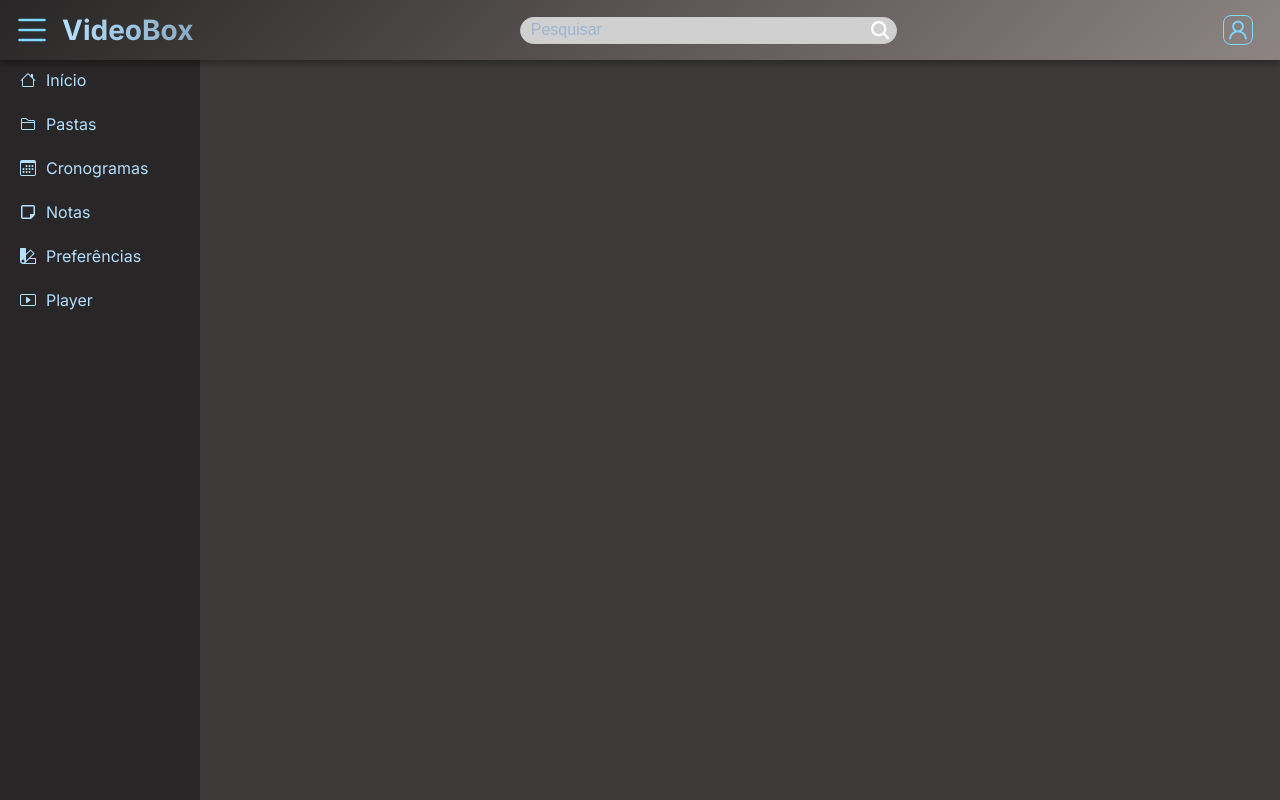
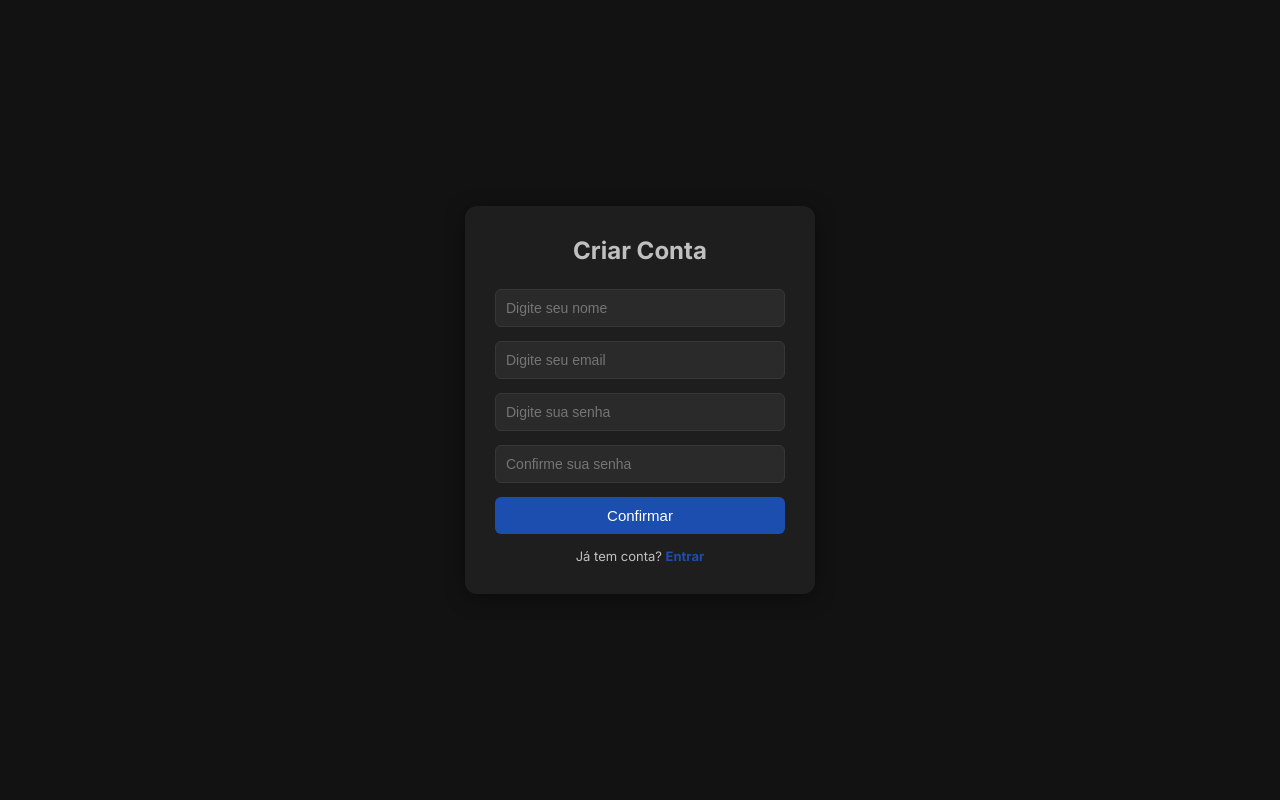
Before and after one commit to thiagoss2000/VideoBox_APP, a React (Vite) app: page /signup in a window 1280 px wide. Built offline with nearby package versions, Linux system fonts and the light colour scheme; no server answers.

Commit message:
create/remove_account

```diff
--- a/src/App.jsx
+++ b/src/App.jsx
@@ -1,10 +1,11 @@
 import Header from "./components/header/Header";
 import Sidebar from "./components/sidebar/Sidebar";
 import MainContent from "./components/main/MainContent";
-import Login from "./pages/login/Login";
 import { BrowserRouter as Router, Routes, Route } from "react-router-dom";
 import styled from "styled-components";
 import { useState } from "react";
+import Signup from "./pages/login/Signup";
+import Signin from "./pages/login/Signin";
 
 export default function App() {
     const [collapsed, setCollapsed] = useState(false);
@@ -21,7 +22,8 @@ export default function App() {
 					<MainContent />
 				</div>
 			</>} />
-			<Route path="/login" element={<Login />} />
+			<Route path="/signin" element={<Signin />} />
+			<Route path="/signup" element={<Signup />} />
 		</Routes>
 		</Router>
 
--- a/src/components/header/Header.jsx
+++ b/src/components/header/Header.jsx
@@ -4,11 +4,11 @@ import { AiOutlineUser } from "react-icons/ai";
 import { BsList } from "react-icons/bs";
 import { TbLogout } from "react-icons/tb";
 import { IoSearch } from "react-icons/io5";
-import { Style_header } from "./styles"
+import { Style_header } from "./styles";
 import { getSearch } from "../../api/timelineApi";
+import api from "../../api/api"; // já deve ter configurado axios
 
-export default function Header({setCollapsed, collapsed}) {
-
+export default function Header({ setCollapsed, collapsed }) {
   const [hide_element, setHide_element] = useState(true);
   const [searchText, setSearchText] = useState("");
 
@@ -19,12 +19,42 @@ export default function Header({setCollapsed, collapsed}) {
     const confirmLogout = window.confirm("Deseja realmente sair?");
     if (confirmLogout) {
       localStorage.removeItem("token");
-			navigate("/login", { replace: true });
+      localStorage.removeItem("username");
+      navigate("/signin", { replace: true });
+    }
+  };
+
+  const handleDeleteAccount = async () => {
+    const confirmDelete = window.confirm(
+      "⚠️ Tem certeza que deseja excluir sua conta? Essa ação não poderá ser desfeita."
+    );
+    if (!confirmDelete) return;
+
+    try {
+      const token = localStorage.getItem("token");
+      if (!token) {
+        alert("Token não encontrado. Faça login novamente.");
+        return;
+      }
+
+      await api.delete("/account", {
+        headers: { token: `Bearer ${token}` }
+      });
+
+      // limpa dados locais
+      localStorage.removeItem("token");
+      localStorage.removeItem("username");
+
+      alert("Conta excluída com sucesso.");
+      navigate("/signup", { replace: true });
+    } catch (err) {
+      console.error("Erro ao excluir conta:", err);
+      alert("Erro ao excluir conta. Tente novamente.");
     }
   };
 
   const navHome = () => {
-		navigate("/login", { replace: true });
+    navigate("/", { replace: true });
   };
 
   const handleSearch = async () => {
@@ -51,11 +81,10 @@ export default function Header({setCollapsed, collapsed}) {
   return (
     <Style_header>
       <div className="left menu">
-			<BsList className='icon' onClick={() => setCollapsed(!collapsed)}/>
-			<h1
-				className="text-xl font-bold"
-				onClick={navHome}
-			>VideoBox</h1>
+        <BsList className="icon" onClick={() => setCollapsed(!collapsed)} />
+        <h1 className="text-xl font-bold" onClick={navHome}>
+          VideoBox
+        </h1>
       </div>
       <div className="searchBox">
         <input
@@ -64,19 +93,29 @@ export default function Header({setCollapsed, collapsed}) {
           onChange={(e) => setSearchText(e.target.value)}
           onKeyDown={handleEnter}
         ></input>
-			<IoSearch className="searchIcon" onClick={handleSearch}/>
+        <IoSearch className="searchIcon" onClick={handleSearch} />
       </div>
-		<button className='user' onClick={() => setHide_element(!hide_element)}>
+      <button className="user" onClick={() => setHide_element(!hide_element)}>
         <AiOutlineUser className="icon" />
       </button>
       <div className={`user_settings ${hide_element ? "hide_element" : ""}`}>
-			<div className='parting part_up'>
+        <div className="parting part_up">
           <h3>{username}</h3>
-			<button className='logout' onClick={handleLogout}><TbLogout />Sair</button>
+          <button className="logout" onClick={handleLogout}>
+            <TbLogout /> Sair
+          </button>
         </div>
-			<div className='parting'></div>
-			<div className='parting'></div>
-			<div className='parting'></div>
+        <div className="parting">
+          <button
+            className="deleteAccount"
+            style={{ color: "red", fontWeight: "bold" }}
+            onClick={handleDeleteAccount}
+          >
+            ❌ Excluir conta
+          </button>
+        </div>
+        <div className="parting"></div>
+        <div className="parting"></div>
       </div>
     </Style_header>
   );
--- a/src/components/header/styles.js
+++ b/src/components/header/styles.js
@@ -122,4 +122,16 @@ export const Style_header = styled.header`
         border-radius: 5px;
         cursor: pointer;
     }
+
+    .deleteAccount {
+        height: 80%;
+        display: flex;
+        align-items: center;
+        justify-content: space-between;
+        padding-inline: 5px;
+        background-color: transparent;
+        border: 1px solid #808080;
+        border-radius: 5px;
+        cursor: pointer;
+    }
 `;
--- a/src/pages/folders/Folder.jsx
+++ b/src/pages/folders/Folder.jsx
@@ -177,16 +177,22 @@ export default function FoldersPage() {
 
     if (loading) return <p style={{ textAlign: "center" }}>Carregando pastas...</p>
     if (error) return <p style={{ textAlign: "center", color: "red" }}>{error}</p>
-    if (folders.length === 0) return <p style={{ textAlign: "center" }}>Nenhuma pasta encontrada.</p>
 
     return (
         <>
         <AddButton onClick={() => setModalNewOpen(true)}>+ Nova Pasta</AddButton>
-        <AddButton onClick={() => setActiveEdit(!activeEdit)}>{activeEdit ? "Voltar" : "Editar"}</AddButton>
+        {folders.length > 0 && (
+        <AddButton onClick={() => setActiveEdit(!activeEdit)}>
+            {activeEdit ? "Voltar" : "Editar"}
+        </AddButton>
+        )}
 
+        {folders.length === 0 ? (
+        <p style={{ textAlign: "center" }}>Nenhuma pasta encontrada.</p>
+        ) : (
         <FoldersContainer>
             <FolderList
-            activeEdit = {activeEdit}
+            activeEdit={activeEdit}
             folders={folders}
             folderName={selectedFolder?.name}
             onSelect={setSelectedFolder}
@@ -202,11 +208,12 @@ export default function FoldersPage() {
             onEditDays={handleOpenDaysModal}
             />
         </FoldersContainer>
+        )}
 
         {selectedFolder?.videos?.length > 0 && (
         <VideosContainer>
             <VideoList
-                activeEdit = {activeEdit}
+            activeEdit={activeEdit}
             videos={selectedFolder.videos}
             folderName={selectedFolder.name}
             onPlay={handlePlayVideo}
--- a/src/pages/home/Home.jsx
+++ b/src/pages/home/Home.jsx
@@ -26,6 +26,7 @@ export default function Home() {
         setError("");
         } catch (err) {
         setError("Erro ao carregar vídeos.");
+        console.error(err)
         } finally {
         setLoading(false);
         }
@@ -57,7 +58,7 @@ export default function Home() {
                 }
             >
                 <div className="thumbnail">
-                <img src={video.thumbnails?.medium?.url || ""} alt={video.title} />
+                <img src={video.thumbnails?.high?.url || ""} alt={video.title} />
                 </div>
                 <div className="info">
                 <h4>{video.title}</h4>
--- a/src/pages/login/Login.jsx
+++ b/src/pages/login/Signin.jsx
@@ -1,8 +1,9 @@
 import { useState, useEffect } from "react";
 import { useNavigate } from "react-router-dom";
 import api from "../../api/api";
+import { AuthContainer, AuthBox } from "./styles";
 
-export default function Login() {
+export default function Signin() {
 	const navigate = useNavigate();
 	const [email, setEmail] = useState("");
 	const [password, setPassword] = useState("");
@@ -13,16 +14,15 @@ export default function Login() {
 		if (token) navigate("/", { replace: true });
 	}, [navigate]);
 
-	const handleLogin = async () => {
+	const handleSignin = async () => {
 		setError("");
 		try {
 		const res = await api.post("/sign-in", { email, password });
 
 		if (res.status === 200) {
-			const { token } = res.data; // token recebido
-			const username = email.split("@")[0];   // nome de usuario email
+			const { token, user_name } = res.data; // token recebido
 			localStorage.setItem("token", token);
-			localStorage.setItem("username", username);
+			localStorage.setItem("username", user_name);
 			navigate("/", { replace: true });
 		}
 		} catch (err) {
@@ -37,7 +37,8 @@ export default function Login() {
 	};
 
 	return (
-		<div style={{ display: "flex", flexDirection: "column", gap: "10px", maxWidth: "300px", margin: "auto" }}>
+		<AuthContainer>
+		<AuthBox>
 			<h1>Login</h1>
 			<input
 				type="email"
@@ -52,7 +53,12 @@ export default function Login() {
 				onChange={(e) => setPassword(e.target.value)}
 			/>
 			{error && <p style={{ color: "red" }}>{error}</p>}
-		<button onClick={handleLogin}>Entrar</button>
-		</div>
+			<button onClick={handleSignin}>Entrar</button>
+			<p className="redirect">
+				Não tem conta?{" "}
+				<span onClick={() => navigate("/signup")}>Cadastrar</span>
+			</p>
+		</AuthBox>
+		</AuthContainer>
 	);
 }
--- /dev/null
+++ b/src/pages/login/Signup.jsx
@@ -0,0 +1,84 @@
+import { useState, useEffect } from "react";
+import { useNavigate } from "react-router-dom";
+import api from "../../api/api";
+import { AuthContainer, AuthBox } from "./styles";
+
+export default function Signup() {
+	const navigate = useNavigate();
+	const [name, setName] = useState("");
+	const [email, setEmail] = useState("");
+	const [password, setPassword] = useState("");
+	const [confirmPassword, setConfirmPassword] = useState("");
+	const [error, setError] = useState("");
+
+	useEffect(() => {
+		const token = localStorage.getItem("token");
+		if (token) navigate("/", { replace: true });
+	}, [navigate]);
+
+	const handleSignup = async () => {
+		setError("");
+		try {
+		const res = await api.post("/sign-up", {
+			name,
+			email,
+			password,
+			confirmPassword,
+		});
+
+		if (res.status === 201) {
+			navigate("/signin", { replace: true });
+		}
+		} catch (err) {
+		if (err.response) {
+			if (err.response.status === 409) setError("Usuário já cadastrado");
+			else if (err.response.status === 422) setError("Dados inválidos");
+			else setError("Erro inesperado");
+		} else {
+			setError("Erro de conexão");
+		}
+		}
+	};
+
+	return (
+		<AuthContainer>
+		<AuthBox>
+			<h1>Criar Conta</h1>
+
+			<input
+			type="text"
+			placeholder="Digite seu nome"
+			value={name}
+			onChange={(e) => setName(e.target.value)}
+			/>
+			<input
+			type="email"
+			placeholder="Digite seu email"
+			value={email}
+			onChange={(e) => setEmail(e.target.value)}
+			/>
+			<input
+			type="password"
+			placeholder="Digite sua senha"
+			value={password}
+			onChange={(e) => setPassword(e.target.value)}
+			/>
+			<input
+			type="password"
+			placeholder="Confirme sua senha"
+			value={confirmPassword}
+			onChange={(e) => setConfirmPassword(e.target.value)}
+			/>
+
+			{error && <p className="error">{error}</p>}
+
+			<button onClick={handleSignup}>Confirmar</button>
+
+			<p className="redirect">
+			Já tem conta?{" "}
+			<span onClick={() => navigate("/signin")}>Entrar</span>
+			</p>
+		</AuthBox>
+		</AuthContainer>
+	);
+}
--- /dev/null
+++ b/src/pages/login/styles.js
@@ -0,0 +1,79 @@
+import styled from "styled-components";
+
+export const AuthContainer = styled.div`
+	width: 100%;
+	height: 100vh;
+	background: #121212;
+	display: flex;
+	justify-content: center;
+	align-items: center;
+`;
+
+export const AuthBox = styled.div`
+	background: #1e1e1e;
+	padding: 30px;
+	border-radius: 12px;
+	width: 100%;
+	max-width: 350px;
+	display: flex;
+	flex-direction: column;
+	gap: 14px;
+	box-shadow: 0px 4px 20px rgba(0, 0, 0, 0.4);
+
+	h1 {
+		text-align: center;
+		color: #c0c0c0;
+		margin-bottom: 10px;
+	}
+
+	input {
+		padding: 10px;
+		border-radius: 6px;
+		border: 1px solid #373737;
+		background: #2a2a2a;
+		color: #fff;
+		font-size: 14px;
+
+		&:focus {
+		outline: none;
+		border: 1px solid #1b4eae;
+		}
+	}
+
+	button {
+		background: #1b4eae;
+		color: #fff;
+		border: none;
+		padding: 10px;
+		border-radius: 6px;
+		font-size: 15px;
+		cursor: pointer;
+		transition: 0.2s;
+
+		&:hover {
+		opacity: 0.9;
+		}
+	}
+
+	.error {
+		color: red;
+		font-size: 13px;
+		text-align: center;
+	}
+
+	.redirect {
+		color: #c0c0c0;
+		font-size: 13px;
+		text-align: center;
+
+		span {
+		color: #1b4eae;
+		cursor: pointer;
+		font-weight: bold;
+
+		&:hover {
+			text-decoration: underline;
+		}
+		}
+	}
+`;
--- a/src/pages/preferences/Preferences.jsx
+++ b/src/pages/preferences/Preferences.jsx
@@ -1,6 +1,6 @@
 import { useEffect, useState } from "react";
-import styled from "styled-components";
 import { getPreferences, updatePreferences } from "../../api/preferences";
+import { PreferencesContainer, InterestThemes, BlockChannels, ModalOverlay, ModalContent, Buttons, ModalButton } from "./styles";
 
 export default function Preferences() {
 	const [preferences, setPreferences] = useState(null);
@@ -89,118 +89,16 @@ export default function Preferences() {
 		{/* Modal de confirmação */}
 		{showModal && (
 			<ModalOverlay>
-          <ModalBox>
-            <p>Tem certeza que deseja remover <strong>{themeToRemove}</strong>?</p>
-            <div className="actions">
-              <button onClick={handleConfirmRemove} className="confirm">Sim</button>
-              <button onClick={() => setShowModal(false)} className="cancel">Cancelar</button>
-            </div>
-          </ModalBox>
+			<ModalContent>
+				<h3>Excluir Tema</h3>
+				<p>Tem certeza que deseja remover "{themeToRemove}"?</p>
+				<Buttons>
+				<ModalButton onClick={handleConfirmRemove} className="confirm">Sim</ModalButton>
+				<ModalButton onClick={() => setShowModal(false)} className="cancel">Cancelar</ModalButton>
+				</Buttons>
+			</ModalContent>
 			</ModalOverlay>
 		)}
 		</PreferencesContainer>
 	);
 }
-
-const PreferencesContainer = styled.nav`
-  width: 100%;
-  height: 100%;
-  display: flex;
-  justify-content: space-evenly;
-  align-items: center;
-  color: #c0c0c0;
-  h4 {
-    position: absolute;
-    top: -30px;
-  }
-`;
-
-const InterestThemes = styled.nav`
-  width: 55%;
-  height: 85%;
-  border: solid 1px black;
-  padding: 10px;
-  position: relative;
-
-  .interestSearch {
-    display: flex;
-    gap: 8px;
-    margin-bottom: 15px;
-  }
-
-  .themesList {
-    margin-top: 10px;
-  }
-
-  .themeItem {
-    display: flex;
-    justify-content: space-between;
-    align-items: center;
-    padding: 6px;
-    margin-top: 5px;
-    background: #373737;
-    color: #fff;
-    border-radius: 6px;
-  }
-
-  button {
-    background: #1b4eae;
-    color: #fff;
-    border: none;
-    border-radius: 4px;
-    padding: 4px 8px;
-    cursor: pointer;
-    &:hover {
-      opacity: 0.9;
-    }
-  }
-`;
-
-const BlockChannels = styled.nav`
-  width: 30%;
-  height: 85%;
-  border: solid 1px black;
-  padding: 10px;
-  position: relative;
-`;
-
-/* Modal estilizado */
-const ModalOverlay = styled.div`
-  position: fixed;
-  inset: 0;
-  background: rgba(0,0,0,0.6);
-  display: flex;
-  justify-content: center;
-  align-items: center;
-`;
-
-const ModalBox = styled.div`
-  background: #1e1e1e;
-  padding: 20px;
-  border-radius: 12px;
-  width: 300px;
-  color: #fff;
-  text-align: center;
-
-  .actions {
-    margin-top: 15px;
-    display: flex;
-    justify-content: space-around;
-  }
-
-  .confirm {
-    background: #d9534f;
-    color: white;
-  }
-  .cancel {
-    background: #5bc0de;
-    color: white;
-  }
-
-  button {
-    border: none;
-    padding: 6px 12px;
-    border-radius: 6px;
-    cursor: pointer;
-  }
-`;
--- /dev/null
+++ b/src/pages/preferences/styles.js
@@ -0,0 +1,101 @@
+import styled from "styled-components";
+
+export const PreferencesContainer = styled.nav`
+    width: 100%;
+    height: 100%;
+    display: flex;
+    justify-content: space-evenly;
+    align-items: center;
+    color: #c0c0c0;
+    h4 {
+        position: absolute;
+        top: -30px;
+    }
+`;
+
+export const InterestThemes = styled.nav`
+    width: 55%;
+    height: 85%;
+    border: solid 1px black;
+    padding: 10px;
+    position: relative;
+
+    .interestSearch {
+        display: flex;
+        gap: 8px;
+        margin-bottom: 15px;
+    }
+
+    .themesList {
+        margin-top: 10px;
+    }
+
+    .themeItem {
+        display: flex;
+        justify-content: space-between;
+        align-items: center;
+        padding: 6px;
+        margin-top: 5px;
+        background: #373737;
+        color: #fff;
+        border-radius: 6px;
+    }
+
+    button {
+        background: #1b4eae;
+        color: #fff;
+        border: none;
+        border-radius: 4px;
+        padding: 4px 8px;
+        cursor: pointer;
+        &:hover {
+        opacity: 0.9;
+        }
+    }
+`;
+
+export const BlockChannels = styled.nav`
+    width: 30%;
+    height: 85%;
+    border: solid 1px black;
+    padding: 10px;
+    position: relative;
+`;
+
+export const ModalOverlay = styled.div`
+    position: fixed;
+    top: 0;
+    left: 0;
+    width: 100%;
+    height: 100%;
+    background: rgba(0,0,0,0.6);
+    display: flex;
+    justify-content: center;
+    align-items: center;
+    z-index: 1000;
+`
+
+export const ModalContent = styled.div`
+	background: #282626;
+	padding: 24px;
+	border-radius: 8px;
+	width: 400px;
+	display: flex;
+	flex-direction: column;
+	gap: 12px;
+	color: #7ED8FF;
+`
+export const Buttons = styled.div`
+	display: flex;
+	justify-content: flex-end;
+	gap: 8px;
+`
+
+export const ModalButton = styled.button`
+	padding: 8px 12px;
+	border-radius: 4px;
+	border: none;
+	background-color: #7ED8FF;
+	color: #282626;
+	cursor: pointer;
+`
```
Also changed, not shown: src/components/folders/FolderList.jsx (indentation only), src/components/main/MainContent.jsx (indentation only), 1 other file (tests, documents, lock files or other folders). Lines whose indentation alone changed are shown as unchanged.
